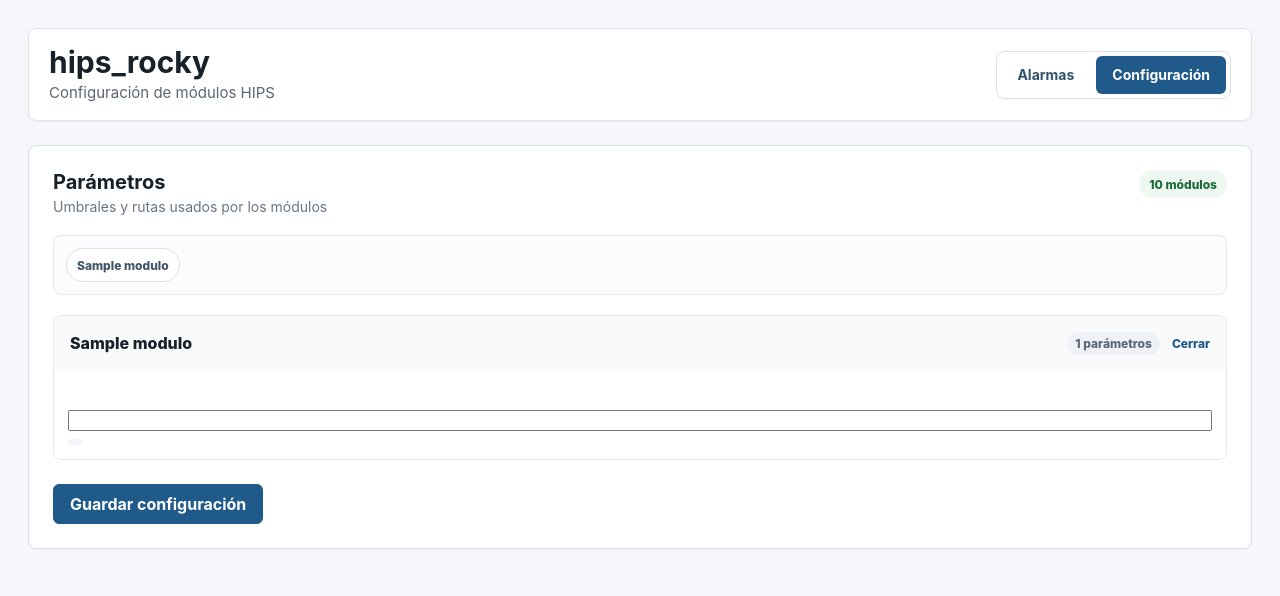
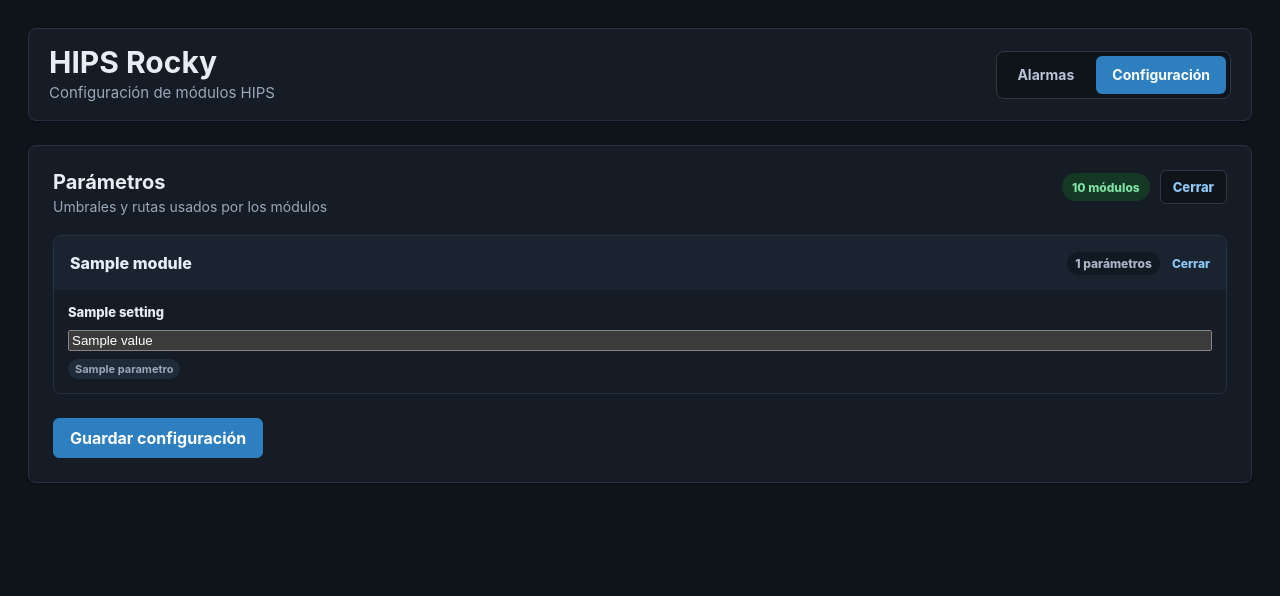
Before and after one commit to LucasFadul/SO2_TP, a FastAPI app: template web/templates/config.html in a window 1280 px wide. Shown: the top 596 px of the page. Run offline with FastAPI, Linux system fonts and the light colour scheme; the template is opened without the code that fills it: most values are stand-ins (such as "Sample title", 1, 10 or a date in 2020).

Commit message:
UI oscura

```diff
--- a/web/app.py
+++ b/web/app.py
@@ -10,7 +10,7 @@
 from fastapi.templating import Jinja2Templates
 from dotenv import load_dotenv
 
-from config.module_settings import MODULE_OPTIONS, SETTINGS
+from config.module_settings import MODULE_OPTIONS, SETTINGS, module_label
 from db.models import list_alarms, list_module_configs, set_module_config
 
 
@@ -18,6 +18,7 @@
 PROJECT_ROOT = BASE_DIR.parent
 load_dotenv(PROJECT_ROOT / ".env")
 templates = Jinja2Templates(directory=str(BASE_DIR / "templates"))
+templates.env.filters["module_label"] = module_label
 RANGE_OPTIONS = {
     "": "Todo",
     "hora": "Ultima hora",
@@ -51,7 +52,10 @@
             {
                 "alarms": alarms,
                 "db_error": db_error,
-                "module_options": MODULE_OPTIONS,
+                "module_options": [
+                    {"value": module, "label": module_label(module)}
+                    for module in MODULE_OPTIONS
+                ],
                 "range_options": RANGE_OPTIONS,
                 "selected_module": selected_module,
                 "selected_range": selected_range,
@@ -67,9 +71,9 @@
         except Exception as exc:
             db_error = str(exc)
 
-        grouped_settings: dict[str, list[dict]] = {}
+        settings_by_module: dict[str, list[dict]] = {}
         for setting in SETTINGS:
-            grouped_settings.setdefault(setting.modulo, []).append(
+            settings_by_module.setdefault(setting.modulo, []).append(
                 {
                     "setting": setting,
                     "value": config_values.get(
@@ -78,6 +82,14 @@
                     ),
                 }
             )
+        grouped_settings = [
+            {
+                "modulo": modulo,
+                "label": module_label(modulo),
+                "items": items,
+            }
+            for modulo, items in settings_by_module.items()
+        ]
 
         return templates.TemplateResponse(
             request,
--- a/web/static/styles.css
+++ b/web/static/styles.css
@@ -1,14 +1,14 @@
 :root {
-  color-scheme: light;
+  color-scheme: dark;
   font-family: Inter, -apple-system, BlinkMacSystemFont, "Segoe UI", Arial, sans-serif;
-  background: #f5f7fa;
-  color: #18202a;
+  background: #0f141b;
+  color: #e6edf6;
 }
 
 body {
   margin: 0;
   min-width: 320px;
-  background: #f5f7fa;
+  background: #0f141b;
 }
 
 .page {
@@ -25,10 +25,10 @@
   gap: 24px;
   margin-bottom: 24px;
   padding: 18px 20px;
-  border: 1px solid #dce3ec;
+  border: 1px solid #263241;
   border-radius: 8px;
-  background: #ffffff;
-  box-shadow: 0 1px 2px rgba(24, 32, 42, 0.04);
+  background: #151c25;
+  box-shadow: 0 1px 2px rgba(0, 0, 0, 0.22);
 }
 
 .brand-block h1,
@@ -42,7 +42,7 @@
 .brand-block p,
 .page-header p {
   margin: 0;
-  color: #5b6573;
+  color: #9aa8ba;
   font-size: 15px;
 }
 
@@ -52,9 +52,9 @@
   gap: 6px;
   margin: 0;
   padding: 4px;
-  border: 1px solid #d8e0ea;
+  border: 1px solid #2b3848;
   border-radius: 8px;
-  background: #ffffff;
+  background: #0f141b;
 }
 
 .page-nav a {
@@ -64,27 +64,27 @@
   justify-content: center;
   padding: 0 16px;
   border-radius: 6px;
-  color: #31536f;
+  color: #b8c5d6;
   text-decoration: none;
   font-size: 14px;
   font-weight: 700;
 }
 
 .page-nav a.active {
-  background: #1f5a8a;
+  background: #2d7fc0;
   color: #ffffff;
 }
 
 .page-nav a:not(.active):hover {
-  background: #f1f5f9;
+  background: #1b2633;
 }
 
 .panel {
-  background: #ffffff;
-  border: 1px solid #d8e0ea;
+  background: #151c25;
+  border: 1px solid #263241;
   border-radius: 8px;
   padding: 24px;
-  box-shadow: 0 1px 2px rgba(24, 32, 42, 0.04);
+  box-shadow: 0 1px 2px rgba(0, 0, 0, 0.22);
 }
 
 .section-heading {
@@ -103,7 +103,7 @@
 
 .section-heading p {
   margin: 0;
-  color: #697586;
+  color: #9aa8ba;
   font-size: 14px;
 }
 
@@ -113,29 +113,53 @@
   min-height: 28px;
   padding: 0 10px;
   border-radius: 999px;
-  background: #eef7f0;
-  color: #1b6b3a;
+  background: #153824;
+  color: #7ee0a4;
   font-size: 12px;
   font-weight: 800;
+}
+
+.section-actions {
+  display: flex;
+  align-items: center;
+  gap: 10px;
+}
+
+.toggle-all-button {
+  min-height: 34px;
+  padding: 0 12px;
+  border: 1px solid #2b3848;
+  border-radius: 6px;
+  background: #0f141b;
+  color: #8fc7f5;
+  cursor: pointer;
+  font: inherit;
+  font-size: 13px;
+  font-weight: 800;
+}
+
+.toggle-all-button:hover {
+  border-color: #3f8fd0;
+  background: #172232;
 }
 
 .error {
   margin: 0 0 16px;
   padding: 10px 12px;
-  border: 1px solid #f0b6b6;
+  border: 1px solid #713337;
   border-radius: 6px;
-  background: #fff5f5;
-  color: #9f1d1d;
+  background: #2b1518;
+  color: #ffb4b8;
   font-size: 14px;
 }
 
 .success {
   margin: 0 0 16px;
   padding: 10px 12px;
-  border: 1px solid #b9e4ca;
+  border: 1px solid #2b6a45;
   border-radius: 6px;
-  background: #f2fbf5;
-  color: #1b6b3a;
+  background: #12271b;
+  color: #91e9ad;
   font-size: 14px;
 }
 
@@ -282,53 +306,23 @@
 }
 
 .severity-alta {
-  background: #fdecec;
-  color: #9f1d1d;
+  background: #3a171b;
+  color: #ff9da5;
 }
 
 .severity-media {
-  background: #fff5d9;
-  color: #77520c;
+  background: #372a12;
+  color: #ffd37a;
 }
 
 .severity-baja {
-  background: #edf8f0;
-  color: #1b6b3a;
+  background: #173521;
+  color: #8ee8aa;
 }
 
 .config-form {
   display: grid;
   gap: 20px;
-}
-
-.module-shortcuts {
-  display: flex;
-  flex-wrap: wrap;
-  gap: 8px;
-  margin-bottom: 20px;
-  padding: 12px;
-  border: 1px solid #e4e9f0;
-  border-radius: 8px;
-  background: #fbfcfe;
-}
-
-.module-shortcuts a {
-  min-height: 32px;
-  display: inline-flex;
-  align-items: center;
-  padding: 0 10px;
-  border: 1px solid #d8e0ea;
-  border-radius: 999px;
-  background: #ffffff;
-  color: #40546a;
-  text-decoration: none;
-  font-size: 12px;
-  font-weight: 800;
-}
-
-.module-shortcuts a:hover {
-  border-color: #9eb9cf;
-  color: #1f5a8a;
 }
 
 .config-sections {
@@ -338,9 +332,9 @@
 
 .config-section {
   scroll-margin-top: 24px;
-  border: 1px solid #e2e8f0;
+  border: 1px solid #263241;
   border-radius: 8px;
-  background: #ffffff;
+  background: #151c25;
   overflow: hidden;
 }
 
@@ -351,7 +345,7 @@
   justify-content: space-between;
   gap: 12px;
   padding: 0 16px;
-  background: #f8fafc;
+  background: #1a2430;
   cursor: pointer;
   list-style: none;
 }
@@ -362,7 +356,7 @@
 
 .config-section summary::after {
   content: "Abrir";
-  color: #1f5a8a;
+  color: #8fc7f5;
   font-size: 12px;
   font-weight: 800;
 }
@@ -372,7 +366,7 @@
 }
 
 .module-name {
-  color: #18202a;
+  color: #e6edf6;
   font-size: 16px;
   font-weight: 850;
 }
@@ -381,8 +375,8 @@
   margin-left: auto;
   padding: 4px 8px;
   border-radius: 999px;
-  background: #eef2f7;
-  color: #596678;
+  background: #111923;
+  color: #a9b6c8;
   font-size: 12px;
   font-weight: 800;
 }
@@ -391,7 +385,7 @@
   display: grid;
   grid-template-columns: repeat(auto-fit, minmax(260px, 1fr));
   gap: 1px;
-  background: #e7ebf1;
+  background: #263241;
 }
 
 .config-field {
@@ -400,15 +394,15 @@
   gap: 8px;
   min-width: 0;
   padding: 14px;
-  background: #ffffff;
+  background: #151c25;
   font-size: 13px;
-  color: #5b6573;
+  color: #a9b6c8;
   font-weight: 650;
 }
 
 .field-label {
   min-height: 18px;
-  color: #253040;
+  color: #e6edf6;
   font-weight: 800;
 }
 
@@ -446,8 +440,8 @@
   width: fit-content;
   padding: 3px 7px;
   border-radius: 999px;
-  background: #f1f4f8;
-  color: #7a8492;
+  background: #202b39;
+  color: #9aa8ba;
   font-size: 11px;
   font-weight: 700;
 }
@@ -461,9 +455,9 @@
 .form-actions button {
   min-height: 40px;
   padding: 8px 16px;
-  border: 1px solid #1f5a8a;
+  border: 1px solid #2d7fc0;
   border-radius: 6px;
-  background: #1f5a8a;
+  background: #2d7fc0;
   color: #ffffff;
   cursor: pointer;
   font: inherit;
--- a/web/templates/config.html
+++ b/web/templates/config.html
@@ -3,14 +3,14 @@
   <head>
     <meta charset="utf-8">
     <meta name="viewport" content="width=device-width, initial-scale=1">
-    <title>hips_rocky - configuracion</title>
-    <link rel="stylesheet" href="{{ url_for('static', path='styles.css') }}?v=4">
+    <title>HIPS Rocky - Configuracion</title>
+    <link rel="stylesheet" href="{{ url_for('static', path='styles.css') }}?v=7">
   </head>
   <body>
     <main class="page">
       <header class="app-header">
         <div class="brand-block">
-          <h1>hips_rocky</h1>
+          <h1>HIPS Rocky</h1>
           <p>Configuración de módulos HIPS</p>
         </div>
         <nav class="page-nav" aria-label="Navegación principal">
@@ -25,7 +25,10 @@
             <h2>Parámetros</h2>
             <p>Umbrales y rutas usados por los módulos</p>
           </div>
-          <span class="status-chip">10 módulos</span>
+          <div class="section-actions">
+            <span class="status-chip">10 módulos</span>
+            <button class="toggle-all-button" type="button" id="toggle-config-sections">Cerrar</button>
+          </div>
         </div>
         {% if db_error %}
         <p class="error">No se pudo leer PostgreSQL: {{ db_error }}</p>
@@ -34,22 +37,16 @@
         <p class="success">Configuración guardada.</p>
         {% endif %}
 
-        <div class="module-shortcuts" aria-label="Accesos rápidos a módulos">
-          {% for modulo, items in grouped_settings.items() %}
-          <a href="#{{ modulo }}">{{ modulo }}</a>
-          {% endfor %}
-        </div>
-
         <form method="post" class="config-form">
           <div class="config-sections">
-            {% for modulo, items in grouped_settings.items() %}
-            <details class="config-section" id="{{ modulo }}" open>
+            {% for module in grouped_settings %}
+            <details class="config-section" id="{{ module.modulo }}" open>
               <summary>
-                <span class="module-name">{{ modulo }}</span>
-                <span class="module-count">{{ items|length }} parámetros</span>
+                <span class="module-name">{{ module.label }}</span>
+                <span class="module-count">{{ module.items|length }} parámetros</span>
               </summary>
               <div class="config-grid">
-                {% for item in items %}
+                {% for item in module.items %}
                 {% set setting = item.setting %}
                 <label class="config-field">
                   <span class="field-label">{{ setting.label }}</span>
@@ -70,7 +67,7 @@
                     value="{{ item.value }}"
                   >
                   {% endif %}
-                  <small>{{ setting.parametro }}</small>
+                  <small>{{ setting.parametro.replace("_", " ") }}</small>
                 </label>
               {% endfor %}
               </div>
@@ -84,5 +81,26 @@
         </form>
       </section>
     </main>
+    <script>
+      const toggleButton = document.getElementById("toggle-config-sections");
+      const configSections = Array.from(document.querySelectorAll(".config-section"));
+
+      function updateToggleButton() {
+        const allOpen = configSections.every((section) => section.open);
+        toggleButton.textContent = allOpen ? "Cerrar" : "Abrir";
+      }
+
+      toggleButton.addEventListener("click", () => {
+        const allOpen = configSections.every((section) => section.open);
+        configSections.forEach((section) => {
+          section.open = !allOpen;
+        });
+        updateToggleButton();
+      });
+
+      configSections.forEach((section) => {
+        section.addEventListener("toggle", updateToggleButton);
+      });
+    </script>
   </body>
 </html>
```
Also changed, not shown: other parts of web/static/styles.css (+30 -30 lines), config/module_settings.py (+17 -0 lines), web/templates/dashboard.html (+5 -5 lines).
